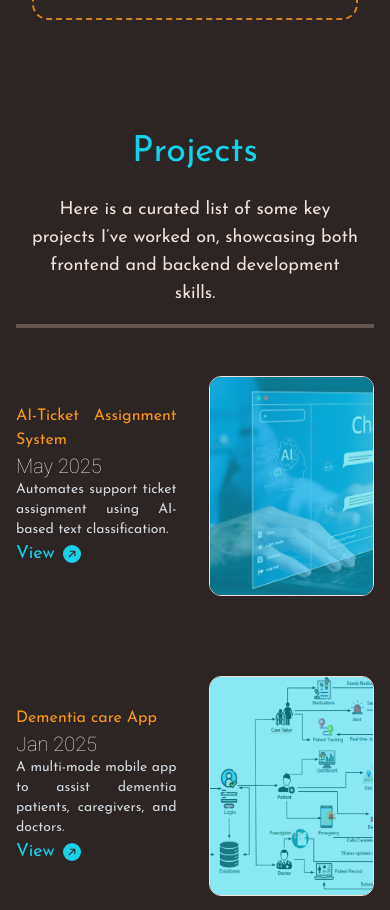
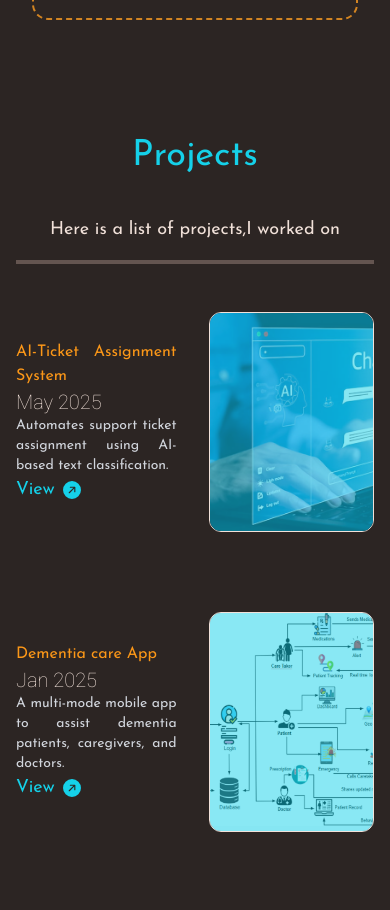
Before and after one commit to VikkiVignesh/My_Portfolio, a React (Vite) app: page / in a window 390 px wide. Shown: the part 5542-6452 px from the top of the page. Built offline with nearby package versions, Linux system fonts and the light colour scheme.

Commit message:
Handled responsiveness

```diff
--- a/src/components/Projects/ProjectsText.jsx
+++ b/src/components/Projects/ProjectsText.jsx
@@ -2,11 +2,9 @@ import React from 'react'
 
 const ProjectsText = () => {
   return (
-    <div className='flex flex-col items-center mt-24 px-4 text-center'>
-      <h2 className='text-4xl text-cyan mb-6'>Projects</h2>
-      <p className='text-lg text-white max-w-[600px]'>
-        Here is a curated list of some key projects I’ve worked on, showcasing both frontend and backend development skills.
-      </p>
+    <div className='flex flex-col items-center mt-[100px]'>
+       <h2 className='text-4xl text-cyan mb-10'>Projects</h2>
+       <p className='text-lg text-center text-white'>Here is a list of projects,I worked on</p>
     </div>
   )
 }
```
